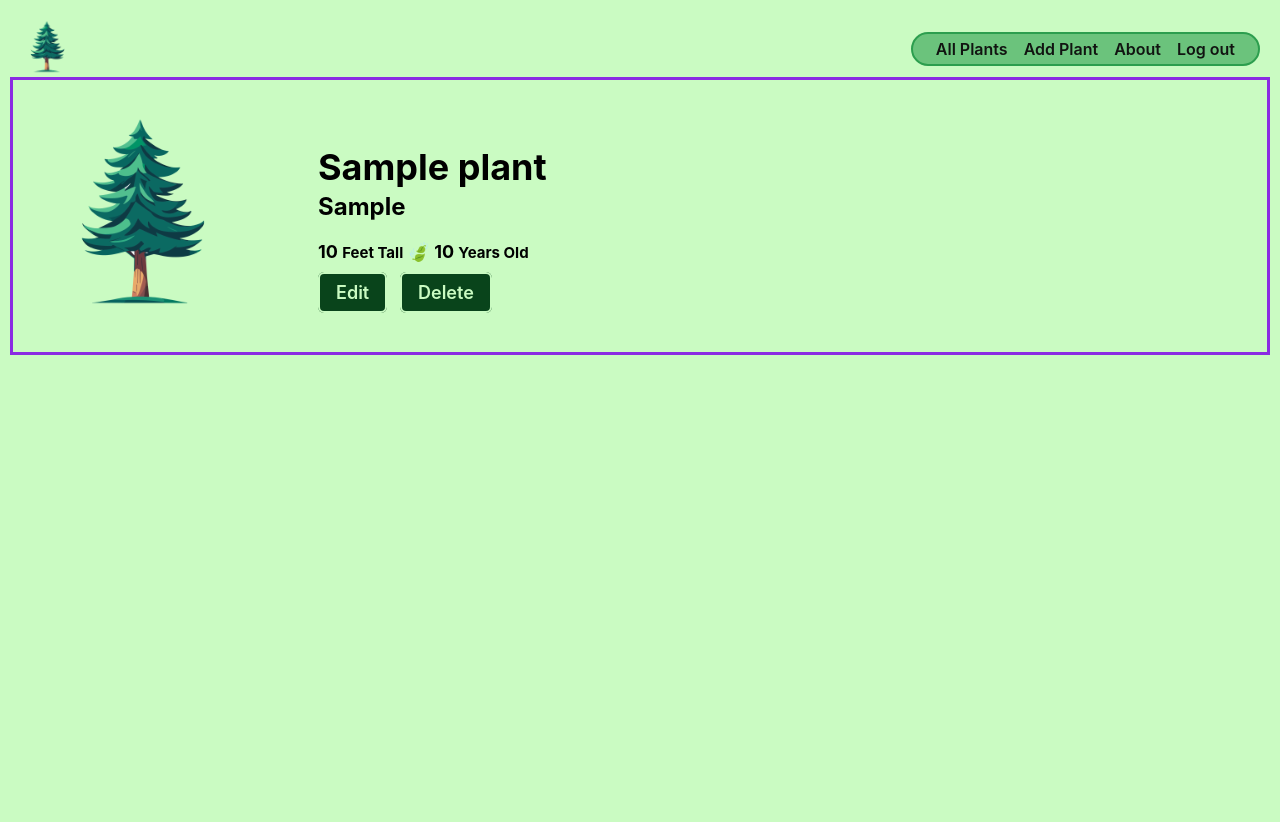
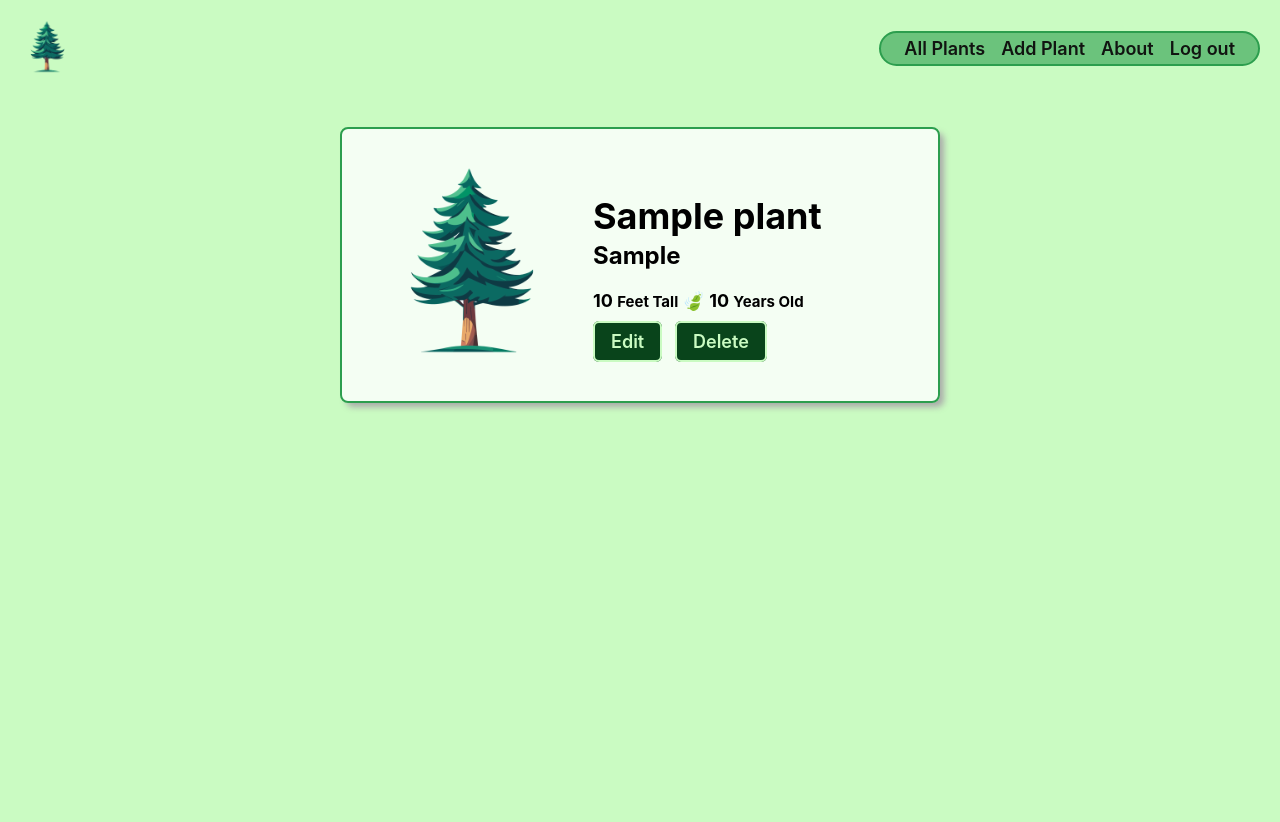
Before and after one commit to Bpost129/green-room, a Django app: page /plants/1/ in a window 1280 px wide. Run offline with Django 4.2, Linux system fonts and the light colour scheme; a user stored in the database is signed in; tables that the repository leaves empty hold one stand-in row (values such as "Sample post").

Commit message:
add or modifty animations in home, index, and detail pages and nav bar

```diff
--- a/main_app/static/css/base.css
+++ b/main_app/static/css/base.css
@@ -76,23 +76,23 @@ nav a {
   text-decoration: none;
   color: var(--text-color);
   font-weight: 600;
-  font-size: 16px;
+  font-size: 18px;
 
+  /* transition: transform; */
 }
 
 nav a:hover {
+  /* transform: scaleX(1.1); */
+  animation: change-color 500ms ease-out forwards alternate;
+  /* animation-play-state: running; */
+  /* animation-name: change-color;
+  animation-duration: inherit; */
 
-  animation-name: change-color;
-  animation-duration: 5s;
-  animation-iteration-count: infinite;
 
 }
 
 @keyframes change-color {
-  10% {
-    color: white;
-  }
-  90% {
+  100% {
     color: white;
   }
 }
@@ -128,7 +128,7 @@ nav li {
 }
 
 .home-tree {
-  height: 400px;
+  height: 500px;
 }
 
 .page-header {
--- a/main_app/static/css/plants/plant-detail.css
+++ b/main_app/static/css/plants/plant-detail.css
@@ -1,18 +1,36 @@
-body {
+main {
   display: flex;
   justify-content: center;
-  align-items: center;
+  align-items: flex-start;
 }
 
 .plant-container {
-  /* padding: 35px 30px; */
+  width: 600px;
+  padding: 35px 30px;
+  margin-top: 50px;
   display: flex;
   flex-direction: column;
   align-items: center;
   justify-content: center;
+  border: var(--borders);
+  box-shadow: var(--card-box-shadow);
+  border-radius: 8px;
+  background-color: rgba(255, 255, 255, 0.8);
+  animation: fade-in 1s;
+}
 
-  border: 3px solid blueviolet;
+
+@keyframes fade-in {
+  0% {
+    transform: translateX(15%) translateY(-40%) rotate(20deg);
+    opacity: 0;
+  }
+  100% {
+    transform: translateX(0%) translateY(0%) rotate(0deg);
+    opacity: 1;
+  }
 }
+
 
 .card-tree {
   height: 200px;
@@ -28,9 +46,9 @@ body {
   border-radius: var(--card-border-radius);
 }
 
-/* .plant-details {
-  width: 98%;
-} */
+.plant-details {
+  margin-left: 62px;
+}
 
 .plant-actions {
   margin-top: 20px;
--- a/main_app/static/css/plants/plant-index.css
+++ b/main_app/static/css/plants/plant-index.css
@@ -15,11 +15,13 @@
   box-shadow: var(--card-box-shadow);
   border-radius: 8px;
   background-color: rgba(255, 255, 255, 0.8);
+
   transition: transform 650ms;
 }
 
 .card:hover {
-  transform: translateY(-5%);
+  transform: translateY(-4%) rotate(1deg);
+
 }
 
 .card-content {
--- a/main_app/templates/plants/index.html
+++ b/main_app/templates/plants/index.html
@@ -12,7 +12,7 @@
 {% block content %}
 
 <section class="page-header">
-  <h1>Plant List</h1>
+  <h1>Plant Collection</h1>
   {% comment %} <img src="{% static 'images/cool-cat.svg' %}" alt="A cool cat" />
   <img src="{% static 'images/happy-cat.svg' %}" alt="A happy cat" />
   <img src="{% static 'images/teacup-cat.svg' %}" alt="A cat in a teacup" />
```
Also changed, not shown: main_app/static/css/home.css (+30 -0 lines).
